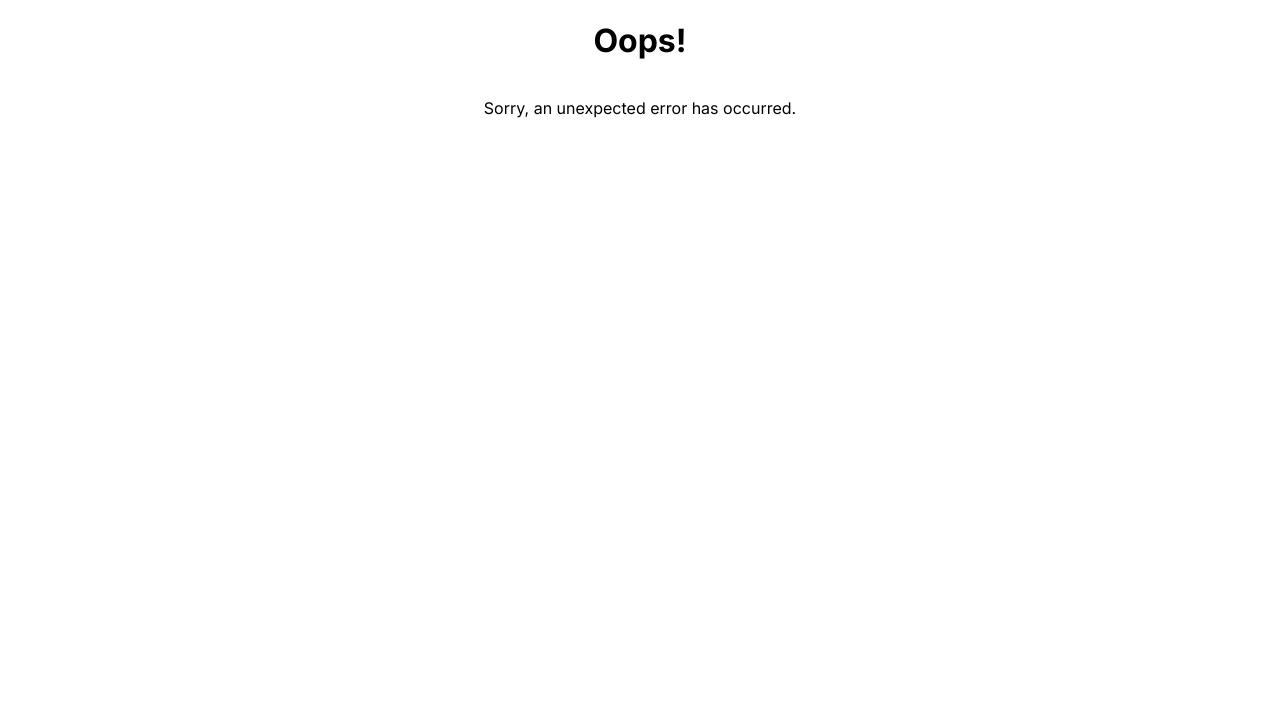
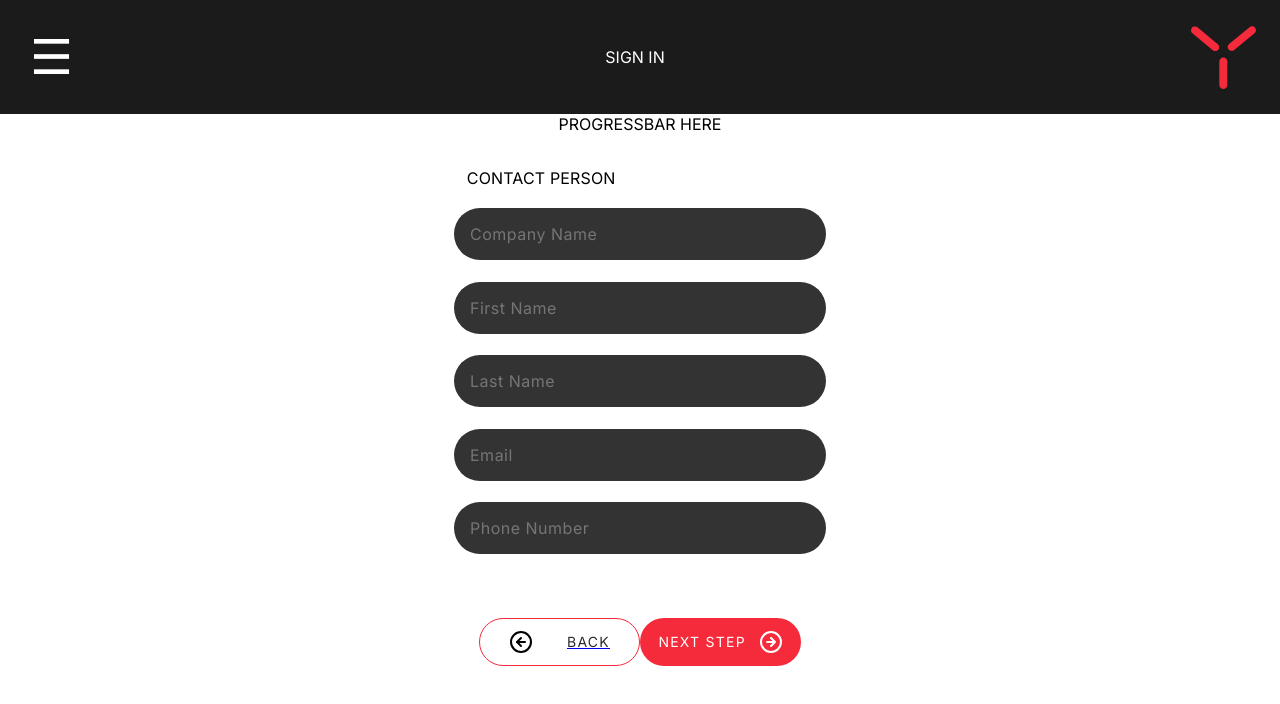
Before and after one commit to HannesAlexandersson/Branshevent, a React (Vite) app in the folder client/: page /company-signup in a window 1280 px wide. Shown: the top 704 px of the page. Built offline with nearby package versions, Linux system fonts and the light colour scheme.

Commit message:
Adding company signup and the form

```diff
--- a/client/src/App.jsx
+++ b/client/src/App.jsx
@@ -1,6 +1,7 @@
 import { BrowserRouter as Router, Route, Routes } from 'react-router-dom';
 import Landing from './views/Landing-page/Landing_page.jsx';
 import Sign_in from './views/Sign-in/Sign_in.jsx';
+import Company_sign_up from './views/Company-signUp/Company_sign_up.jsx';
 import Error from './views/Error/Error.jsx';
 import './App.css';
 
@@ -19,6 +20,7 @@ function App() {
       <Routes>
         <Route path="/" element={<Landing /> } />
         <Route path="/sign-in" element={<Sign_in />} />
+        <Route path="/company-signup" element={<Company_sign_up />} />
 
 
         {/* Fallback routes for handling errors */}
--- a/client/src/assets/Icons/index.js
+++ b/client/src/assets/Icons/index.js
@@ -4,3 +4,4 @@ export { default as location } from './location.png';
 export { default as clock } from './clock.png';
 export { default as lowOP } from './yrgo-lowOpacity.png';
 export { default as backArrow } from './item_arrow-back.svg';
+export { default as nextArrow } from './item_arrow-forward.svg';
--- /dev/null
+++ b/client/src/components/Company-form/Company_signup_form.jsx
@@ -0,0 +1,34 @@
+import React from 'react';
+import Props from 'prop-types';
+import styles from './company_signup_form.module.css';
+
+function Company_signup_form({ handleSubmit }) {
+    return (
+        <div className={styles.container}>
+            <h2>Contact Person</h2>
+            <form onSubmit={handleSubmit} className={styles.form}>
+
+                <div className={styles.form_group}>
+                    <input type="text" id="companyName" name="companyName" placeholder="Company Name" required className={styles.inputField}/>
+                </div>
+                <div className={styles.form_group}>
+                    <input type="text" id="firstName" name="firstName" placeholder="First Name" required className={styles.inputField}/>
+                </div>
+                <div className={styles.form_group}>
+                    <input type="text" id="lastName" name="lastName" placeholder="Last Name" required className={styles.inputField}/>
+                </div>
+                <div className={styles.form_group}>
+                    <input type="email" id="email" name="email" placeholder="Email" required className={styles.inputField}/>
+                </div>
+                <div className={styles.form_group}>
+                    <input type="tel" id="phoneNumber" name="phoneNumber" placeholder="Phone Number" required className={styles.inputField}/>
+                </div>
+
+            </form>
+        </div>
+    );
+}
+Company_signup_form.propTypes = {
+    handleSubmit: Props.func,
+}
+export default Company_signup_form
--- /dev/null
+++ b/client/src/components/Company-form/company_signup_form.module.css
@@ -0,0 +1,41 @@
+.container{
+    display: flex;
+    flex-direction: column;
+    gap: 1rem;
+}
+.container > h2{
+    color: var(--default-font-clr);
+    /* Subtitle 1 */
+    font-family: var(--default-font);
+    font-size: 1rem;
+    font-style: normal;
+    font-weight: 400;
+    line-height: 1.5rem; /* 150% */
+    letter-spacing: 0.00938rem;
+    text-transform: uppercase;
+
+    margin: 0 0 .125rem .8rem;
+}
+
+.form{
+    display: flex;
+    height: 21.625rem;
+    flex-direction: column;
+    justify-content: space-between;
+    align-items: flex-start;
+}
+.inputField{
+    width: 21.25rem;
+    padding: 1rem;
+    border-radius: 22.5rem;
+    border: none;
+    background: var(--Grey-80);
+    color: var(--Grey-20);
+
+    font-family: var(--default-font);
+    font-size: 1rem;
+    font-style: normal;
+    font-weight: 400;
+    line-height: 1.25rem; /* 125% */
+    letter-spacing: 0.03125rem;
+}
--- /dev/null
+++ b/client/src/views/Company-signUp/Company_sign_up.jsx
@@ -0,0 +1,49 @@
+import { backArrow, nextArrow } from '../../assets/Icons/index.js';
+import { Link, useNavigate, } from 'react-router-dom';
+import Nav from '../../views/Navigation/Navigation.jsx';
+import Form from '../../components/Company-form/Company_signup_form.jsx';
+import styles from './company_sign_up.module.css';
+
+function Company_sign_up(){
+    const navigate = useNavigate();
+
+    const handleSubmit = (event) => {
+        event.preventDefault(); // Prevent default form submission
+        // Your form submission logic here
+
+        // Navigate to the next page
+        navigate('/');
+    };
+
+    return(
+        <>
+            <Nav />
+            <div className={styles.main}>
+            <div className={styles.progress_bar}>PROGRESSBAR HERE</div>
+
+                <Form id="companySignupForm" handleSubmit={handleSubmit}/>
+
+                <div className='GDPR-wrapper'></div>
+
+                <div className={styles.footer_btn_wrapper}>
+                    <Link to="/sign-in">
+                        <button className={`${styles.back_btn} ${styles.btn}`}>
+                            <img src={backArrow} />
+                            <p>BACK</p>
+                        </button>
+                    </Link>
+
+
+                    <button className={`${styles.next_btn} ${styles.btn}`} onClick={handleSubmit}>
+                        <p>NEXT STEP</p>
+                        <img src={nextArrow} />
+                    </button>
+
+                </div>
+            </div>
+        </>
+    );
+}
+
+
+export default Company_sign_up
--- /dev/null
+++ b/client/src/views/Company-signUp/company_sign_up.module.css
@@ -0,0 +1,60 @@
+.main{
+    background: var(--default-BG);
+
+    display: flex;
+    flex-direction: column;
+    align-items: center;
+    justify-content: space-around;
+    gap: 2rem;
+}
+.footer_btn_wrapper{
+    display: flex;
+    flex-direction: row;
+}
+.btn{
+    display: flex;
+    justify-content: space-around;
+    align-items: center;
+    gap: 0.5rem;
+
+    width: 10.0625rem;
+    height: calc(1rem + (1rem + 1rem));
+    min-width: 10.0625rem;
+    padding: 1rem;
+
+    border-radius: 22.5rem;
+    font-family: var(--default-font);
+}
+.back_btn{
+    border: 1px solid var(--secondary-BG);
+    background: var(--default-BG);
+}
+.back_btn > p{
+    color: var(--btn-font-clr);
+    text-align: center;
+    font-size: 0.875rem;
+    font-style: normal;
+    font-weight: 400;
+    line-height: 1rem; /* 114.286% */
+    letter-spacing: 0.07813rem;
+    text-transform: uppercase;
+    text-decoration: none;
+}
+.next_btn{
+
+    border: none;
+
+    background: var(--secondary-BG);
+    color: var(--secondary-font-clr);
+    font-family: var(--default-font);
+}
+.next_btn > p{
+    text-align: center;
+    font-size: 0.875rem;
+    font-style: normal;
+    font-weight: 400;
+    line-height: 1rem; /* 114.286% */
+    letter-spacing: 0.07813rem;
+    text-transform: uppercase;
+    text-decoration: none;
+}
--- a/client/src/views/Sign-in/Sign_in.jsx
+++ b/client/src/views/Sign-in/Sign_in.jsx
@@ -19,8 +19,8 @@ function Sign_in(){
                         <p>I am a…</p>
                     </div>
                     <div className={styles.content_btn_wrapper}>
-                        <button className={styles.content_btn}>STUDENT</button>
-                        <button className={styles.content_btn}>COMPANY</button>
+                        <Link className={styles.content_btn} to="#">STUDENT</Link>
+                        <Link className={styles.content_btn} to="/company-signup">COMPANY</Link>
                     </div>
                 </div>
 
--- a/client/src/views/Sign-in/sign_in.module.css
+++ b/client/src/views/Sign-in/sign_in.module.css
@@ -72,19 +72,21 @@
     line-height: 1rem; /* 114.286% */
     letter-spacing: 0.07813rem;
     text-transform: uppercase;
+
+    text-decoration: none;
 }
 /* MAIN CONTENT ENDS */
 
 
 .back_btn{
     display: flex;
-    justify-content: center;
+    justify-content: flex-start;
     align-items: center;
-    gap: 0.5rem;
+    gap: 1.5rem;
 
-    width: calc(10.0625rem + (1rem + 1rem));
+    width: 10.0625rem;
     height: calc(1rem + (1rem + 1rem));
-    min-width: calc(10.0625rem + (1rem + 1rem));
+    min-width: 10.0625rem;
     padding: 1rem;
 
     border-radius: 22.5rem;
@@ -93,6 +95,7 @@
     background: var(--default-BG);
 
     font-family: var(--default-font);
+
 }
 .back_btn > p{
     color: var(--btn-font-clr);
@@ -103,4 +106,5 @@
     line-height: 1rem; /* 114.286% */
     letter-spacing: 0.07813rem;
     text-transform: uppercase;
+    text-decoration: none;
 }
```
Also changed, not shown: client/src/assets/Icons/item_arrow-forward.svg (added), 1 other file (tests, documents, lock files or other folders).
